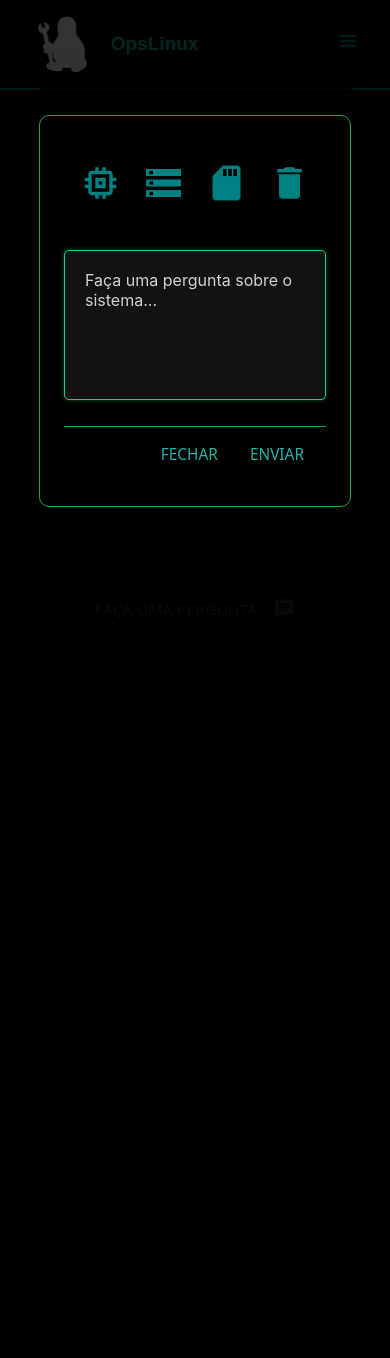
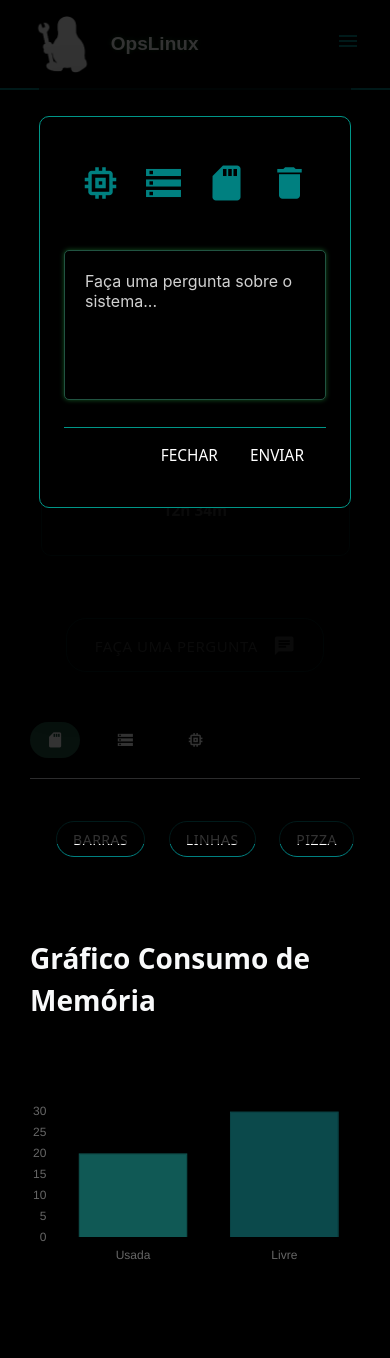
Before and after one commit to michelleGomes85/OpsLinux, a Flask app: page / in a window 390 px wide, after a click that opens the changed part. Before the commit the page ends 507 px from the top, so only its background shows below. Run offline with Flask 3, Linux system fonts and the light colour scheme.

Commit message:
adding styles graphic

```diff
--- a/static/css/styles_documentation.css
+++ b/static/css/styles_documentation.css
@@ -16,7 +16,7 @@
 
 .list-unstyled li:first-child a {
     font-weight: normal !important;
-    color: #20B2AA !important;
+    color: #fff !important;
 }
 
 .list-unstyled li:first-child a:hover {
@@ -186,6 +186,10 @@
     color: #fff;
 }
 
+.link-info {
+    color: #47afb1 !important;
+}
+
 @media screen and (max-width: 992px) {
 
     .card {
--- a/static/css/styles_homepage.css
+++ b/static/css/styles_homepage.css
@@ -14,7 +14,7 @@
 }
 
 .text-success {
-    color: #20B2AA !important;
+    color: #fff !important;
     font-size: 1.1rem;
 }
 
@@ -88,12 +88,27 @@
     transform: translateY(-5px);
 }
 
+.card-body h3{
+    margin: 1.5rem;
+    font-weight: bold;
+}
+
+.card-body p {
+    text-transform: uppercase;
+}
+
+.card-body i {
+    font-size: 2rem;
+    margin-top: 1rem;
+    margin-bottom: 0.5rem;
+}
+
 .modal {
     background-color: rgba(0, 0, 0, 0.8);
 }
 
 .modal-content {
-    border: 1px solid #28a745;
+    border: 1px solid #009688;
     border-radius: 10px;
     background-color: #121212;
     padding: 20px;
@@ -102,7 +117,7 @@
 }
 
 .modal-footer {
-    border-top: 1px solid #28a745;
+    border-top: 1px solid #009688
 }
 
 .icon-link {
@@ -122,14 +137,14 @@
 .input-field textarea {
     height: 150px !important;
     color: #fff !important;
-    border: 1px solid #28a745 !important;
+    border: 1px solid #215341 !important;
     border-radius: 5px;
     padding: 20px !important;
-    background-color: #121212 !important;
+    background-color: #000!important;
 }
 
 .input-field textarea:focus {
-    border-color: #20c997 !important;
+    border-color: #215341 !important;
     box-shadow: 0 0 5px rgba(40, 167, 69, 0.5) !important;
 }
 
@@ -173,6 +188,46 @@
     }
 }
 
+.graphics {
+    padding-top: 50px;
+}
+
+.graphics .links {
+    display: flex;
+    flex-direction: row;
+    border-bottom: 1px solid #dfdde0;
+    padding-bottom: 20px;
+}
+
+.graphics .links div button{
+    border: none;
+    margin: 0 20px 0 0;
+}
+
+.graphic-sep {
+    padding: 50px 0;
+}
+
+.button-type-graphic {
+    margin-top: 3rem !important;
+}
+
+.button-type-graphic button {
+    margin-left: 20px;
+}
+
+h4.title-graphic {
+    font-size: 2rem;
+    font-weight: bold;
+    margin-top: 80px;
+    margin-bottom: 30px;
+    line-height: 3rem;
+}
+
+#btnMemory {
+    background-color: #215341;
+}
+
 @media screen and (max-width: 992px) {
     .logo img {
         max-height: 60px !important;
--- a/static/js/script_homepage.js
+++ b/static/js/script_homepage.js
@@ -80,3 +80,179 @@
         };
     }
 });
+
+function generateColors(length) {
+
+    const colors = [];
+    const greenShades = [
+        'rgba(32, 178, 170, 0.5)', // cor base
+        'rgba(38, 188, 177, 0.5)', // mais claro
+        'rgba(24, 168, 153, 0.5)', // mais escuro
+        'rgba(20, 150, 135, 0.5)', // mais escuro ainda
+        'rgba(28, 140, 125, 0.5)'  // tom intermediário
+    ];
+
+    const blueShades = [
+        'rgba(17, 132, 137, 0.5)', // cor base (azul)
+        'rgba(23, 145, 150, 0.5)', // mais claro
+        'rgba(12, 120, 130, 0.5)', // mais escuro
+        'rgba(10, 110, 120, 0.5)', // mais escuro ainda
+        'rgba(18, 135, 140, 0.5)'  // tom intermediário
+    ];
+
+    for (let i = 0; i < length; i++) {
+        if (i % 2 === 0) {
+            colors.push(greenShades[i % greenShades.length]);
+        } else {
+            colors.push(blueShades[i % blueShades.length]);
+        }
+    }
+    return colors;
+}
+
+const memoryData = {
+    title: 'Consumo de Memória',
+    chartType: 'bar',
+
+    datasets: {
+        label: 'Memória',
+        data: [20, 30],
+        backgroundColor: generateColors(2),
+        labels: ['Usada', 'Livre']
+    }
+};
+
+const diskData = {
+    title: 'Consumo de Disco',
+    chartType: 'bar',
+
+    datasets: {
+        label: 'Disco',
+        data: [30, 80],
+        backgroundColor: generateColors(2),
+        labels: ['Usada', 'Livre']
+    }
+};
+
+const cpuData = {
+    title: 'Consumo de CPU',
+    chartType: 'bar',
+
+    datasets: {
+        label: 'CPU',
+        data: [25, 35, 20, 20],
+        backgroundColor: generateColors(4),
+        labels: ['CPU 1', 'CPU 2', 'CPU 3', 'CPU 4'],
+    }
+};
+
+const title_graphic = document.querySelector('.title-graphic');
+const btnMemory = document.querySelector('#btnMemory');
+const btnDisk = document.querySelector('#btnDisk');
+const btnCPU = document.querySelector('#btnCPU');
+
+let currentChart = null;
+let currentData = memoryData;
+
+function renderGraphic(dataGraphic) {
+
+    var ctx = document.getElementById('memoryChart');
+
+    if (!ctx)
+        return;
+
+    var ctx = ctx.getContext('2d');
+
+    if (currentChart) {
+        currentChart.destroy();
+    }
+
+    currentChart = new Chart(ctx, {
+        type: dataGraphic.chartType,
+        data: {
+            labels: dataGraphic.datasets.labels,
+            datasets: [{
+                data: dataGraphic.datasets.data,
+                backgroundColor: dataGraphic.datasets.backgroundColor,
+                borderColor: dataGraphic.datasets.backgroundColor,
+                borderWidth: 1
+            }]
+        },
+        options: {
+            plugins: {
+                legend: {
+                    display: false
+                }
+            },
+            scales: {
+                y: {
+                    beginAtZero: true
+                }
+            },
+        }
+    });
+}
+
+function updateChartType(type) {
+    currentData.chartType = type;
+    renderGraphic(currentData);
+}
+
+const btnBarChart = document.getElementById('btnBarChart');
+
+if (btnBarChart) {
+    btnBarChart.addEventListener('click', () => {
+        updateChartType('bar');
+    });
+}
+
+const btnLineChart = document.getElementById('btnLineChart');
+
+if (btnLineChart) {
+    btnLineChart.addEventListener('click', () => {
+        updateChartType('line');
+    });
+}
+
+const btnPieChart = document.getElementById('btnPieChart');
+
+if (btnPieChart) {
+    btnPieChart.addEventListener('click', () => {
+        updateChartType('pie');
+    });
+}
+
+if (btnMemory) {
+    document.getElementById('btnMemory').addEventListener('click', () => {
+        title_graphic.textContent = 'Gráfico Consumo de Memória';
+        btnMemory.style.backgroundColor = '#215341';
+        btnDisk.style.backgroundColor = 'transparent';
+        btnCPU.style.backgroundColor = 'transparent';
+        currentData = memoryData;
+        renderGraphic(currentData);
+    });
+}
+
+if (btnDisk) {
+    document.getElementById('btnDisk').addEventListener('click', () => {
+        title_graphic.textContent = 'Gráfico Consumo de Disco';
+        btnMemory.style.backgroundColor = 'transparent';
+        btnDisk.style.backgroundColor = '#215341';
+        btnCPU.style.backgroundColor = 'transparent';
+        currentData = diskData;
+        renderGraphic(currentData);
+    });
+}
+
+if (btnCPU) {
+    document.getElementById('btnCPU').addEventListener('click', () => {
+        title_graphic.textContent = 'Gráfico Consumo de CPU em cada núcleo';
+        btnMemory.style.backgroundColor = 'transparent';
+        btnDisk.style.backgroundColor = 'transparent';
+        btnCPU.style.backgroundColor = '#215341';
+        currentData = cpuData;
+        renderGraphic(currentData);
+    });
+}
+
+renderGraphic(currentData);
--- a/templates/index.html
+++ b/templates/index.html
@@ -41,7 +41,7 @@
 
                 <nav class="d-none d-lg-flex justify-content-center">
                     <ul class="list-unstyled d-flex mb-0">
-                        <li class="mx-3"><a href="#" class="text-decoration-none text-success">Question</a></li>
+                        <li class="mx-3"><a href="#" class="text-decoration-none text-success">System</a></li>
                         <li class="mx-3"><a href="/doc" class="text-decoration-none text-success">Docs</a></li>
                         <li class="mx-3"><a href="#" class="text-decoration-none text-success">Info</a></li>
                     </ul>
@@ -51,8 +51,8 @@
     </header>
 
     <ul class="sidenav" id="mobile-menu">
-        <li><a href="#" class="text-success">Question</a></li>
-        <li><a href="#" class="text-success">Docs</a></li>
+        <li><a href="#" class="text-success">System</a></li>
+        <li><a href="/doc" class="text-success">Docs</a></li>
         <li><a href="#" class="text-success">Info</a></li>
     </ul>
 
@@ -89,6 +89,48 @@
                 <a class="waves-effect waves-light btn-large modal-trigger" href="#modalPergunta">
                     <i class="material-icons right">chat</i>Faça uma pergunta
                 </a>
+            </div>
+
+
+            <div class="graphics">
+
+                <!-- Botões para alternar entre Memória, Disco e CPU -->
+                <div class="links">
+
+                    <div>
+                        <button data-position="top" class="btn btn-success tooltipped" id="btnMemory"  data-tooltip="Porcentagem Consumo de Memória">
+                            <i class="material-icons">sd_card</i>
+                        </button>
+                    </div>
+
+                    <div>
+                        <button data-position="top" class="btn btn-success tooltipped" id="btnDisk" data-tooltip="Porcentagem Consumo de Disco">
+                            <i class="material-icons">storage</i>
+                        </button>
+                    </div>
+
+                    <div>
+                        <button data-position="top" class="btn btn-success tooltipped" id="btnCPU" data-tooltip="Porcentagem Consumo de CPU, cada Núcleo">
+                            <i class="material-icons">memory</i>
+                        </button>
+                    </div>
+                </div>
+
+                <!-- Botões para escolher o tipo de gráfico -->
+                <div class="text-center mt-3 button-type-graphic">
+                    <button class="btn btn-success" id="btnBarChart">Barras</button>
+                    <button class="btn btn-success" id="btnLineChart">Linhas</button>
+                    <button class="btn btn-success" id="btnPieChart">Pizza</button>
+                </div>
+
+                <h4 class="title-graphic">Gráfico Consumo de Memória</h4>
+
+                <!-- Canvas do Gráfico -->
+                <div class="mt-4 graphic-sep">
+                    <div class="col-md-12">
+                        <canvas id="memoryChart"></canvas>
+                    </div>
+                </div>
             </div>
         </div>
     </main>
@@ -138,6 +180,9 @@
         </div>
     </div><!--modal-->
 
+    <!-- Chart.js -->
+    <script src="https://cdn.jsdelivr.net/npm/chart.js"></script>
+
     <!-- Bootstrap JS -->
     <script src="https://cdn.jsdelivr.net/npm/bootstrap@5.3.0/dist/js/bootstrap.bundle.min.js"></script>
 
@@ -145,5 +190,6 @@
     <script src="https://cdnjs.cloudflare.com/ajax/libs/materialize/1.0.0/js/materialize.min.js"></script>
 
     <script src="/static/js/script_homepage.js"></script>
+
 </body>
 </html>
```
Also changed, not shown: docs/processes.md (+2 -0 lines), templates/documentation.html (+5 -5 lines).
